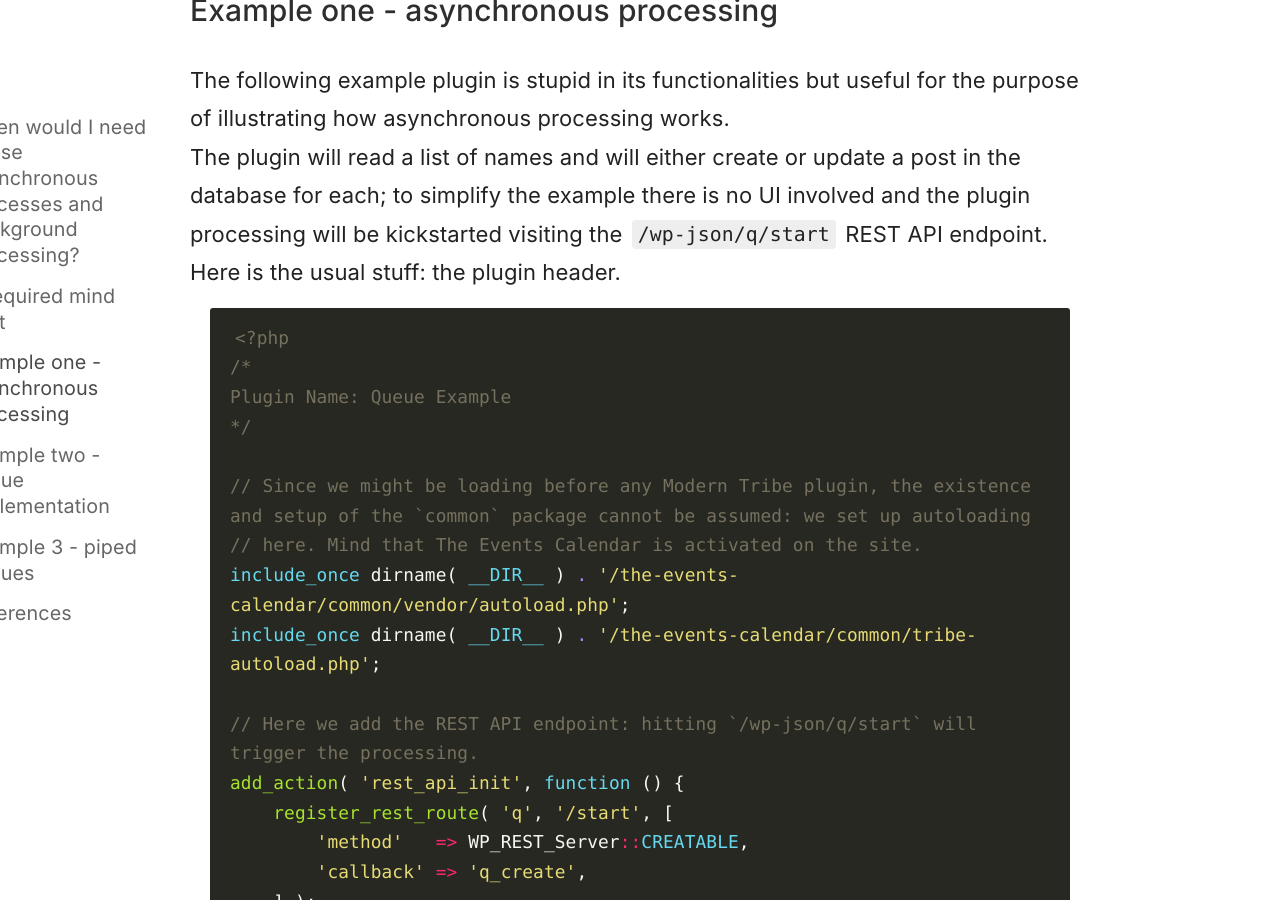
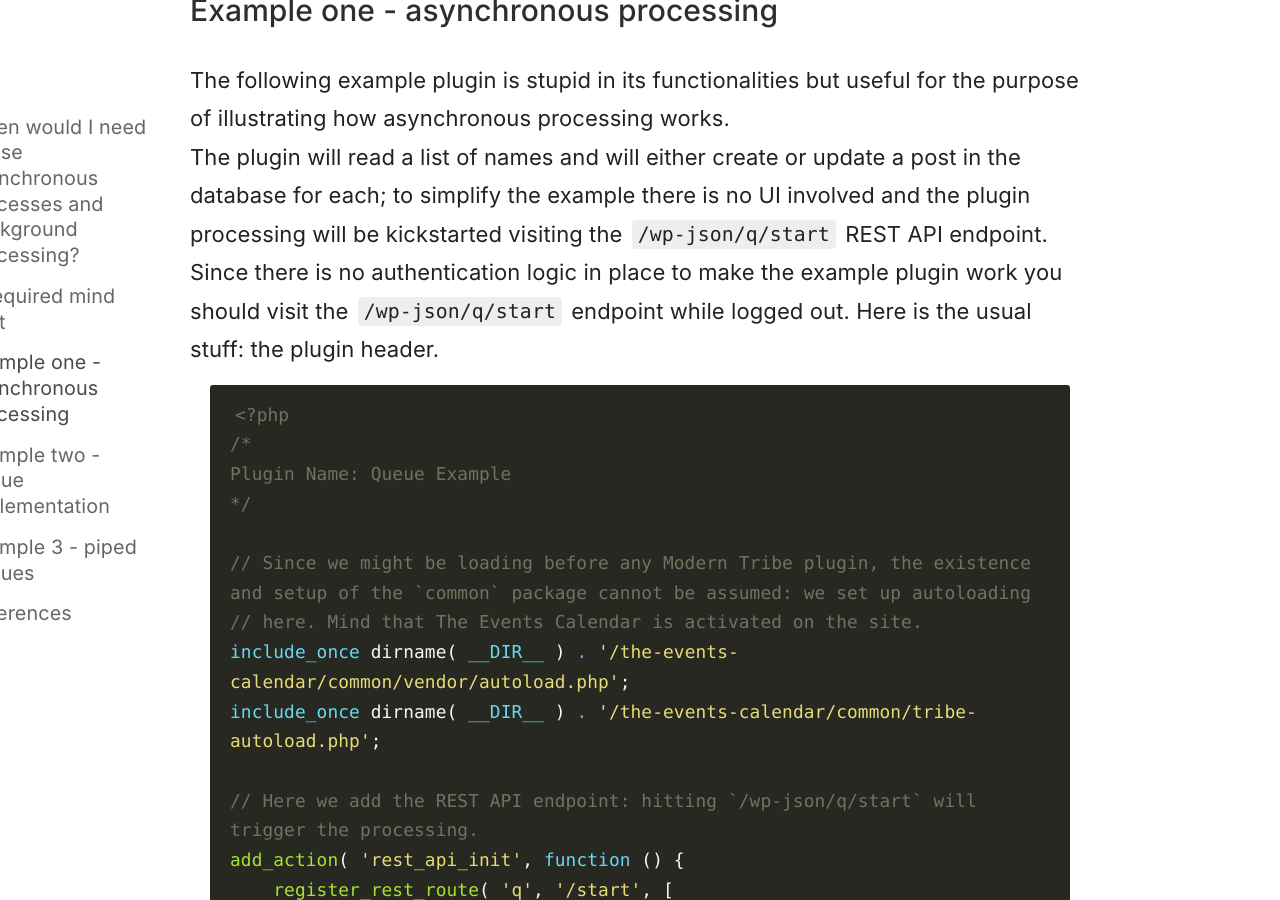
Before and after one commit to moderntribe/products-engineering, a Jekyll site: the page built from _posts/2018-04-23-async-processes.md, in a window 1280 px wide and 900 px high, scrolled down 1867 px. Built offline with Jekyll 4.4.1, drawn with Linux system fonts in a browser that asks for light colours; nearby versions of some CDN libraries.

Commit message:
Add a line about REST API authentication

````diff
--- a/_posts/2018-04-23-async-processes.md
+++ b/_posts/2018-04-23-async-processes.md
@@ -26,6 +26,7 @@
 ### Example one - asynchronous processing
 The following example plugin is stupid in its functionalities but useful for the purpose of illustrating how asynchronous processing works.
 The plugin will read a list of names and will either create or update a post in the database for each; to simplify the example there is no UI involved and the plugin processing will be kickstarted visiting the `/wp-json/q/start` REST API endpoint.
+Since there is no authentication logic in place to make the example plugin work you should visit the `/wp-json/q/start` endpoint while logged out.
 Here is the usual stuff: the plugin header.
 
 ```php
````
